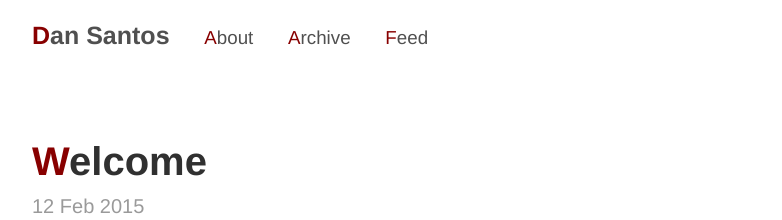
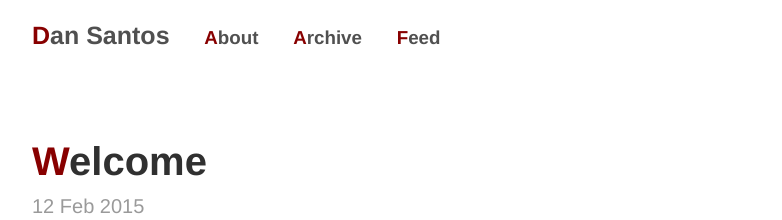
Before and after one commit to CanIGetAPickle/CanIGetAPickle.github.io, a Jekyll site: the page built from index.html, in a window 1280 px wide. Shown: the top 220 px of the page, without its empty margins (248-1030 px from the left). Built offline with Jekyll 4.4.1, drawn with Linux system fonts in a browser that asks for light colours; the list of posts is cut into pages by our own code.

Commit message:
Fix links

```diff
--- a/_layouts/default.html
+++ b/_layouts/default.html
@@ -13,7 +13,7 @@
           <!-- begin custom nav bar -->
           {% for page in site.pages_list %}
             &nbsp;&nbsp;&nbsp;
-            <small><a href="{{ page[1] }}" class="nav-border">{{ page[0] }}</a></small>
+            <small><a href="{{ page[1] }}">{{ page[0] }}</a></small>
           {% endfor %}
           <!-- end custom nav bar -->
         </h3>
--- a/public/css/poole.css
+++ b/public/css/poole.css
@@ -67,7 +67,8 @@
 
 /* No `:visited` state is required by default (browsers will use `a`) */
 a {
-  color: #268bd2;
+  color: #333;
+  font-weight: bold;
   text-decoration: none;
 /*   added */
   display: inline-block;
```
